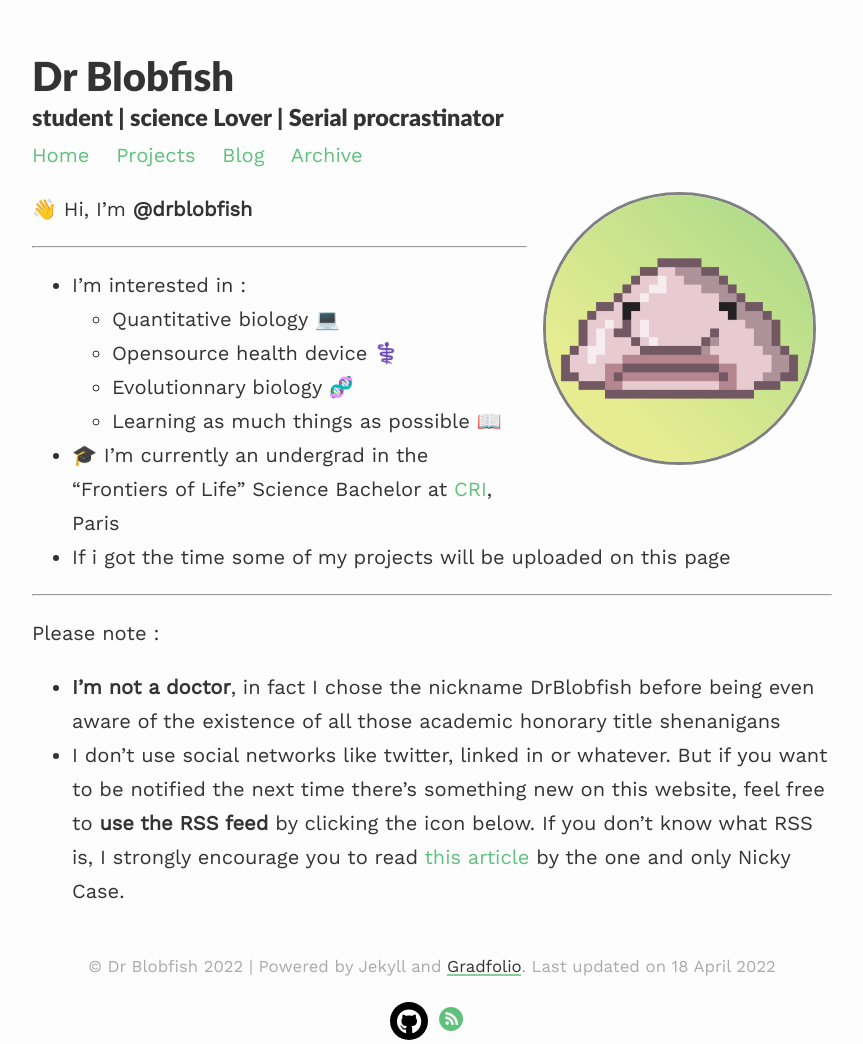
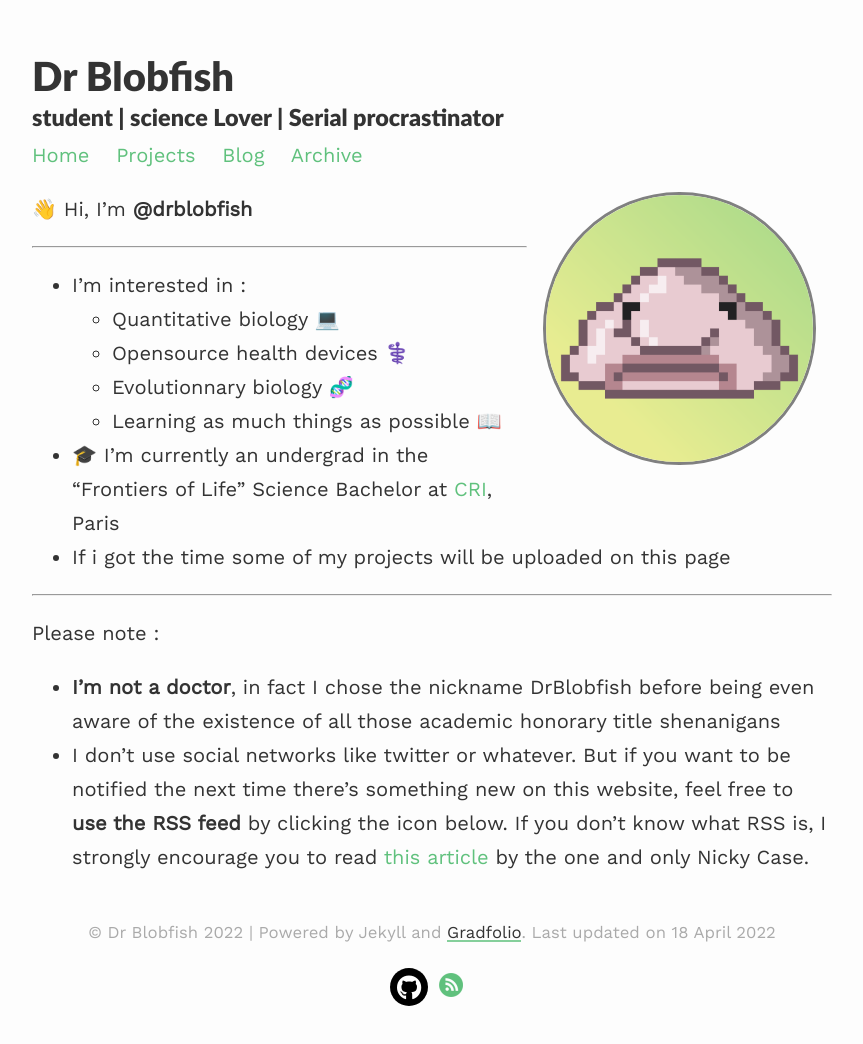
Before and after one commit to drblobfish/drblobfish.github.io, a Jekyll site: the page built from index.md, in a window 1280 px wide. Shown: the whole page, without its empty margins (208-1071 px from the left). Built offline with Jekyll 4.4.1, drawn with Linux system fonts in a browser that asks for light colours; nearby versions of some CDN libraries; after the commit the page ends 1010 px from its top, so only the background shows below that.

Commit message:
fixed typo

```diff
--- a/index.md
+++ b/index.md
@@ -13,7 +13,7 @@ published: true
 
 - I’m interested in :
   - Quantitative biology 💻
-  - Opensource health device ⚕️
+  - Opensource health devices ⚕️
   - Evolutionnary biology 🧬
   - Learning as much things as possible 📖
 - 🎓 I’m currently an undergrad in the "Frontiers of Life" Science Bachelor at [CRI](https://cri-paris.org/en), Paris
@@ -24,4 +24,4 @@ published: true
 Please note :
 
 - **I'm not a doctor**, in fact I chose the nickname DrBlobfish before being even aware of the existence of all those academic honorary title shenanigans
-- I don't use social networks like twitter, linked in or whatever. But if you want to be notified the next time there's something new on this website, feel free to **use the RSS feed** by clicking the icon below. If you don't know what RSS is, I strongly encourage you to read [this article](https://blog.ncase.me/posts/back-to-the-future-with-rss/) by the one and only Nicky Case.
+- I don't use social networks like twitter or whatever. But if you want to be notified the next time there's something new on this website, feel free to **use the RSS feed** by clicking the icon below. If you don't know what RSS is, I strongly encourage you to read [this article](https://blog.ncase.me/posts/back-to-the-future-with-rss/) by the one and only Nicky Case.
```
